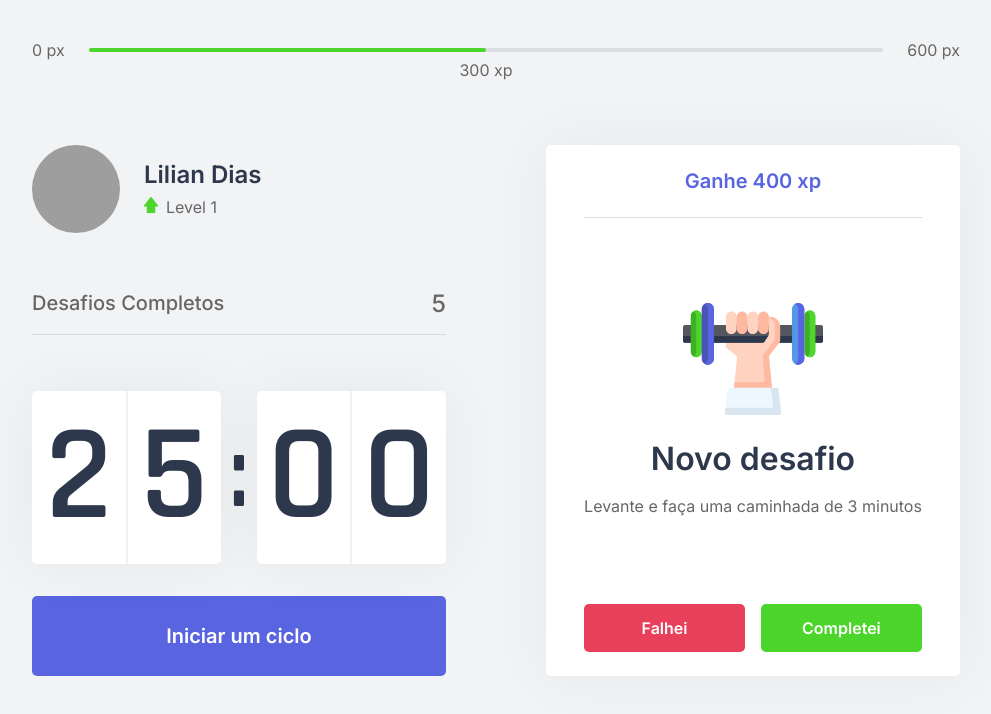
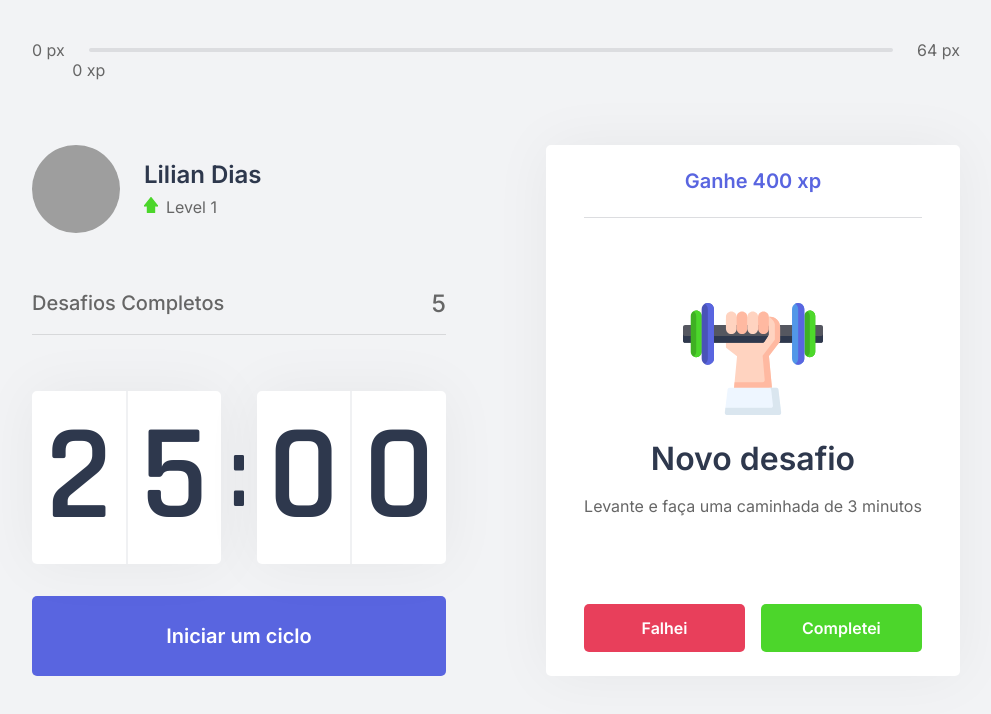
Before and after one commit to diaslilian/moveit-nextjs, a Next.js app: page / in a window 1280 px wide. Shown: the top 714 px of the page, without its empty margins (144-1135 px from the left). Built offline with nearby package versions, Linux system fonts and the light colour scheme; grey boxes are pictures that could not be loaded.

Commit message:
add context to the experienceBar

```diff
--- a/src/components/ExperienceBar.tsx
+++ b/src/components/ExperienceBar.tsx
@@ -1,14 +1,21 @@
+import { useContext } from 'react'
+import { ChallengesContext } from '../contexts/ChallengesContext'
+
 import styles from '../styles/components/ExperienceBar.module.css'
 
 export function ExperienceBar() {
+  const { currentExperience, experienceToNextLevel } = useContext(ChallengesContext)
+
+  const percentToNextLevel = Math.round(currentExperience * 100) / experienceToNextLevel
+
   return (
     <header className={styles.experienceBar}>
       <span>0 px</span>
       <div>
-        <div style={{ width: '50%' }} />
-        <span className={styles.currentExperience} style={{ left: '50%' }}>300 xp</span>
+        <div style={{ width: `${percentToNextLevel}%` }} />
+        <span className={styles.currentExperience} style={{ left: `${percentToNextLevel}%` }}>{currentExperience} xp</span>
       </div>
-      <span>600 px</span>
+      <span>{experienceToNextLevel} px</span>
     </header>
   )
 }
```
